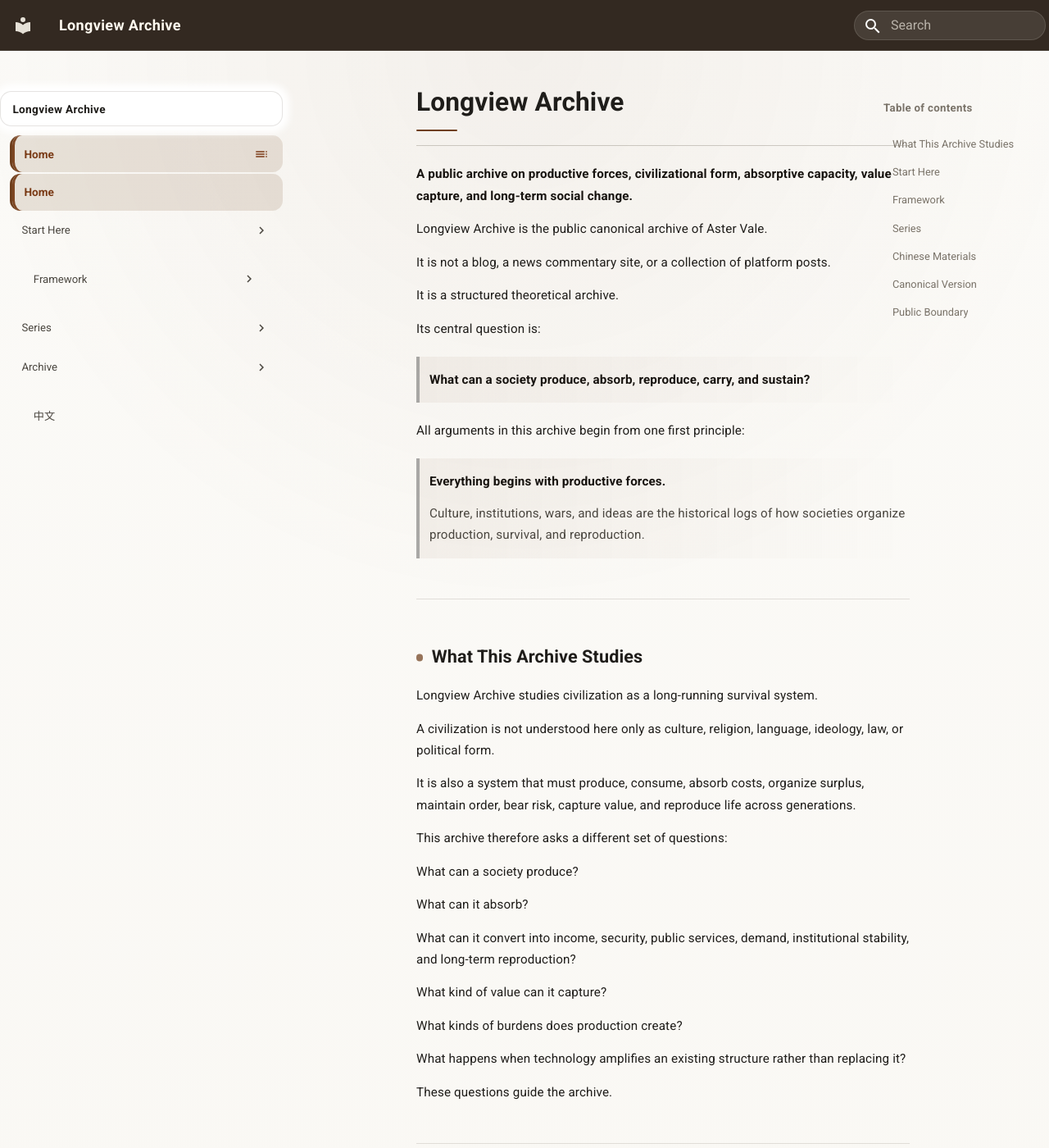
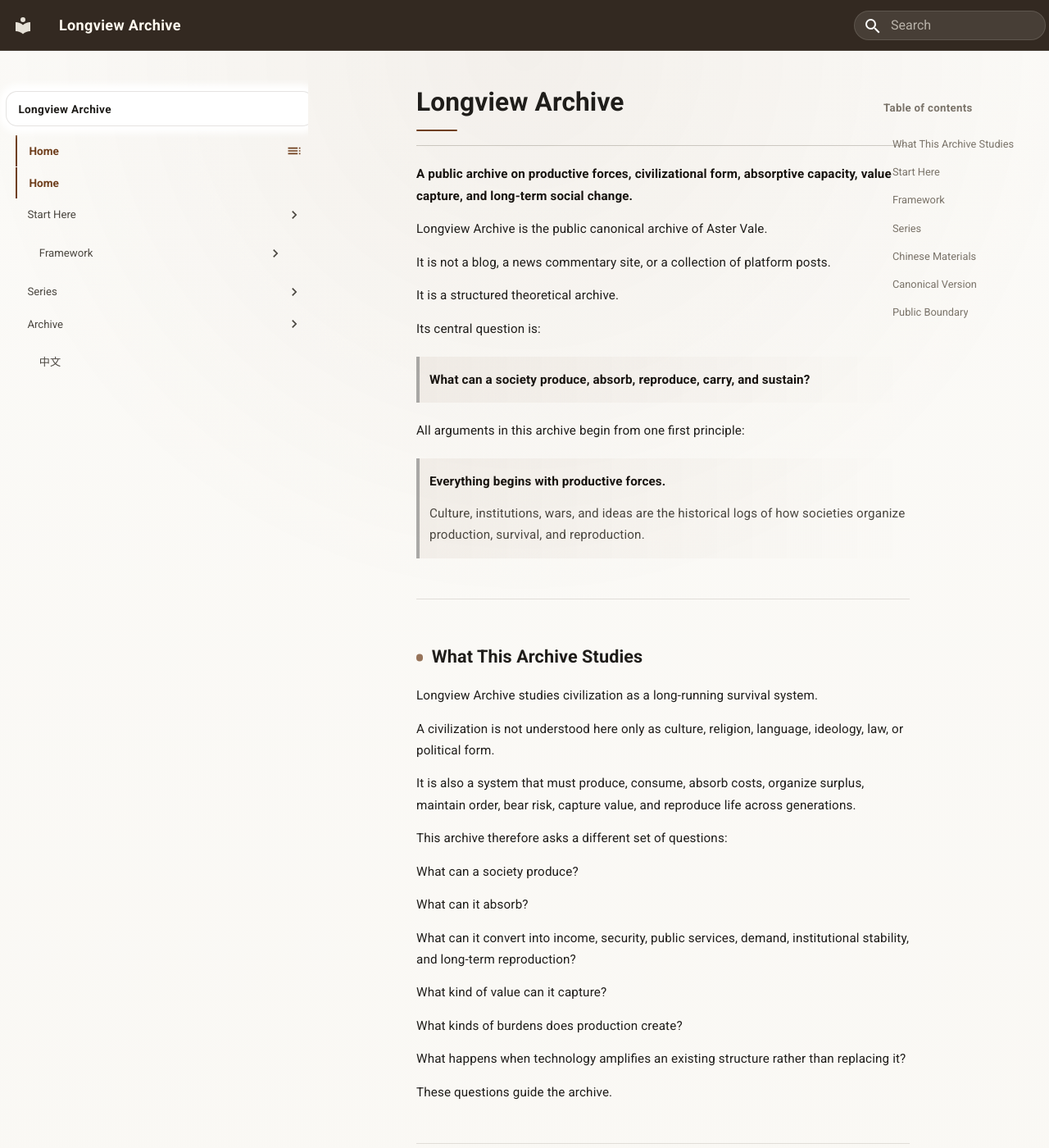
Before and after one commit to guanshi1688/longview-archive, an MkDocs documentation site: the page built from docs/index.md, in a window 1280 px wide and 1400 px high. Shown: the whole window at 82% size. Built offline with MkDocs 1.6.1 and Material for MkDocs 9.7.7, drawn with Linux system fonts in a browser that asks for light colours.

Commit message:
Update extra.css

```diff
--- a/docs/stylesheets/extra.css
+++ b/docs/stylesheets/extra.css
@@ -1165,82 +1165,181 @@
   }
 }
 /* =========================================================
-   Left Navigation Fix
-   Make collapsible navigation rows aligned and remove split-pill active state
+   15. Left Navigation v4 — Clean Collapsible Tree Fix
+   目的：
+   1) 修复 Framework / Series / 中文 的行对齐
+   2) 去掉选中项的大块 pill 背景
+   3) 恢复展开层级的竖向分割线
+   4) 防止箭头区域单独形成背景块
    ========================================================= */
 
-/* 左侧导航整体行：统一宽度、统一对齐 */
+@media screen and (min-width: 76.25em) {
+
+  /* 左侧滚动区保持干净边界 */
+  .md-sidebar--primary .md-sidebar__scrollwrap {
+    padding-left: 0.35rem !important;
+    padding-right: 0.65rem !important;
+    overflow-x: hidden !important;
+  }
+
+  /* 所有导航容器统一满宽 */
+  .md-sidebar--primary .md-sidebar__inner,
+  .md-sidebar--primary .md-nav,
+  .md-sidebar--primary .md-nav__list,
+  .md-sidebar--primary .md-nav__item {
+    width: 100% !important;
+    max-width: 100% !important;
+    box-sizing: border-box !important;
+  }
+
+  /* 顶部标题框保持宽度一致 */
+  .md-sidebar--primary .md-nav__title {
+    width: 100% !important;
+    max-width: 100% !important;
+    margin-right: 0 !important;
+    box-sizing: border-box !important;
+  }
+
+  /* 核心：每一行导航都作为同一个整体处理 */
   .md-sidebar--primary .md-nav__link {
-  display: flex !important;
+    display: grid !important;
+    grid-template-columns: minmax(0, 1fr) auto !important;
     align-items: center !important;
-  justify-content: space-between !important;
 
     width: 100% !important;
-  min-height: 2.25rem !important;
+    max-width: 100% !important;
+    min-height: 1.9rem !important;
 
-  padding: 0.48rem 0.72rem !important;
-  margin: 0.08rem 0 !important;
+    margin: 0.03rem 0 !important;
+    padding: 0.32rem 0.72rem !important;
 
-  border-radius: 0.62rem !important;
     box-sizing: border-box !important;
 
+    color: var(--lv-text-soft) !important;
     background: transparent !important;
+    border: none !important;
+    border-radius: 0 !important;
     box-shadow: none !important;
   }
 
-/* 右侧展开箭头不要单独形成一个背景块 */
-.md-sidebar--primary .md-nav__link .md-nav__icon,
-.md-sidebar--primary .md-nav__item > .md-nav__link .md-nav__icon {
-  margin-left: auto !important;
-
-  background: transparent !important;
-  box-shadow: none !important;
-  border: none !important;
-  border-radius: 0 !important;
-
-  width: 1.2rem !important;
-  min-width: 1.2rem !important;
-}
-
-/* 当前选中项：整行统一高亮，而不是文字和箭头分裂 */
-.md-sidebar--primary .md-nav__link--active,
-.md-sidebar--primary .md-nav__item--active > .md-nav__link {
-  color: #7a3b16 !important;
-  font-weight: 700 !important;
-
-  background: rgba(132, 94, 55, 0.16) !important;
-  box-shadow: inset 3px 0 0 rgba(120, 62, 25, 0.95) !important;
-}
-
-/* hover 状态也统一整行 */
-.md-sidebar--primary .md-nav__link:hover {
-  color: #7a3b16 !important;
-  background: rgba(132, 94, 55, 0.10) !important;
-}
-
-/* 子级导航缩进：只缩进子项，不影响父级标题 */
-.md-sidebar--primary .md-nav .md-nav {
-  padding-left: 0.85rem !important;
-}
-
-/* 子级文章标题不要过粗，避免整棵树太重 */
-.md-sidebar--primary .md-nav .md-nav .md-nav__link {
-  font-weight: 500 !important;
-  font-size: 0.78rem !important;
-  line-height: 1.35 !important;
-}
-
-/* 子级 active 项保持清楚，但不要像父级那么重 */
-.md-sidebar--primary .md-nav .md-nav .md-nav__link--active {
-  font-weight: 700 !important;
-  background: rgba(132, 94, 55, 0.12) !important;
-}
-
-/* 防止旧 CSS 给 label / span / icon 单独加背景 */
+  /* 文本部分不得单独生成背景 */
   .md-sidebar--primary .md-nav__link > span,
   .md-sidebar--primary .md-nav__link > label,
   .md-sidebar--primary .md-nav__link > .md-ellipsis {
+    min-width: 0 !important;
     background: transparent !important;
     box-shadow: none !important;
     border-radius: 0 !important;
   }
+
+  /* 展开箭头只做箭头，不做按钮背景 */
+  .md-sidebar--primary .md-nav__icon,
+  .md-sidebar--primary .md-nav__link .md-nav__icon {
+    justify-self: end !important;
+    margin-left: 0.65rem !important;
+
+    width: 1rem !important;
+    min-width: 1rem !important;
+    height: 1rem !important;
+
+    color: currentColor !important;
+    background: transparent !important;
+    border: none !important;
+    border-radius: 0 !important;
+    box-shadow: none !important;
+  }
+
+  /* hover：只给极淡背景，避免大块按钮感 */
+  .md-sidebar--primary .md-nav__link:hover {
+    color: var(--lv-accent) !important;
+    background: rgba(111, 63, 29, 0.045) !important;
+    border-radius: 0.35rem !important;
+  }
+
+  /* 当前路径上的父级：只加重文字，不给整块大背景 */
+  .md-sidebar--primary .md-nav__item--active > .md-nav__link {
+    color: var(--lv-accent) !important;
+    font-weight: 720 !important;
+
+    background: transparent !important;
+    border: none !important;
+    border-radius: 0 !important;
+    box-shadow: none !important;
+  }
+
+  /* 当前具体页面：用左线标记，不使用大 pill */
+  .md-sidebar--primary .md-nav__link--active {
+    color: var(--lv-accent) !important;
+    font-weight: 760 !important;
+
+    background: transparent !important;
+    border-left: 2px solid var(--lv-accent) !important;
+    border-radius: 0 !important;
+    box-shadow: none !important;
+
+    padding-left: 0.58rem !important;
+  }
+
+  /* 若当前页面同时是父级，也仍然只显示左线，不显示大块背景 */
+  .md-sidebar--primary .md-nav__item--active > .md-nav__link--active {
+    background: transparent !important;
+    border-left: 2px solid var(--lv-accent) !important;
+    border-radius: 0 !important;
+    box-shadow: none !important;
+  }
+
+  /* 子树：恢复层级竖线 */
+  .md-sidebar--primary .md-nav .md-nav {
+    width: auto !important;
+    max-width: none !important;
+
+    margin-left: 0.72rem !important;
+    padding-left: 0.72rem !important;
+
+    border-left: 1px solid rgba(111, 63, 29, 0.18) !important;
+    box-sizing: border-box !important;
+  }
+
+  /* 子级文章行：比父级轻一点，但保持同一行逻辑 */
+  .md-sidebar--primary .md-nav .md-nav .md-nav__link {
+    width: 100% !important;
+    max-width: 100% !important;
+
+    margin: 0.02rem 0 !important;
+    padding: 0.24rem 0.56rem !important;
+
+    font-size: 0.62rem !important;
+    line-height: 1.34 !important;
+    font-weight: 500 !important;
+
+    background: transparent !important;
+    border-radius: 0 !important;
+    box-shadow: none !important;
+  }
+
+  /* 子级当前文章 */
+  .md-sidebar--primary .md-nav .md-nav .md-nav__link--active {
+    color: var(--lv-accent) !important;
+    font-weight: 740 !important;
+
+    background: transparent !important;
+    border-left: 2px solid var(--lv-accent) !important;
+    padding-left: 0.46rem !important;
+  }
+
+  /* 顶层中文入口与英文栏目保持同一基线 */
+  .md-sidebar--primary
+  .md-nav--primary
+  > .md-nav__list
+  > .md-nav__item
+  > .md-nav__link {
+    padding-left: 0.72rem !important;
+    padding-right: 0.72rem !important;
+  }
+
+  /* 覆盖旧 CSS 中的宽度压缩和右边距设置 */
+  .md-sidebar--primary .md-nav__title,
+  .md-sidebar--primary .md-nav__link {
+    margin-right: 0 !important;
+  }
+}
```
Lines whose indentation alone changed are shown as unchanged.
